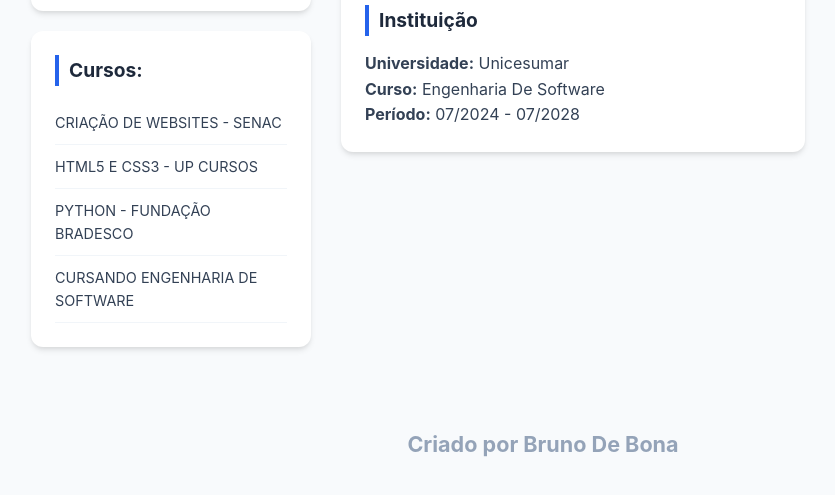
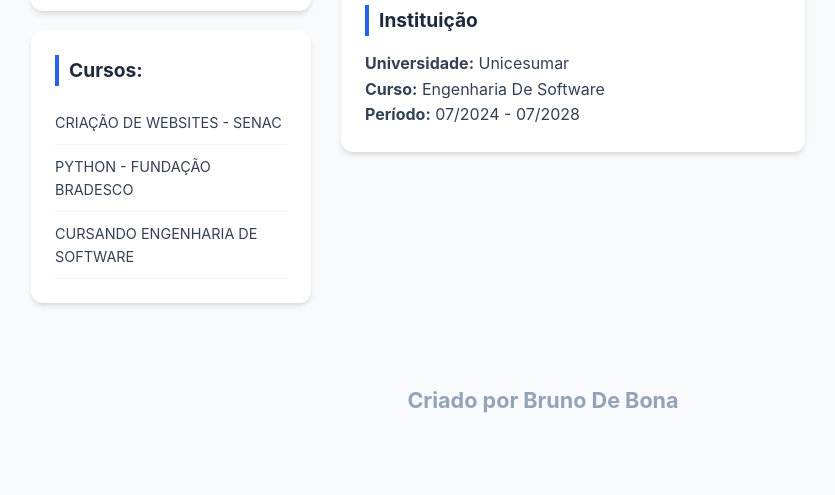
Before and after one commit to Brunodebona/curriculo, a plain HTML site: page index.html in a window 1280 px wide. Shown: the part 1009-1504 px from the top of the page, without its empty margins (97-932 px from the left). After the commit the page ends 1466 px from the top, so only its background shows below. Drawn offline with Linux system fonts and the light colour scheme.

Commit message:
versao-3

```diff
--- a/index.html
+++ b/index.html
@@ -42,7 +42,6 @@
           <h3>Cursos:</h3>
           <ul class="course-list">
             <li>CRIAÇÃO DE WEBSITES - SENAC</li>
-            <li>HTML5 E CSS3 - UP CURSOS</li>
             <li>PYTHON - FUNDAÇÃO BRADESCO</li>
             <li>CURSANDO ENGENHARIA DE SOFTWARE</li>
           </ul>
```
